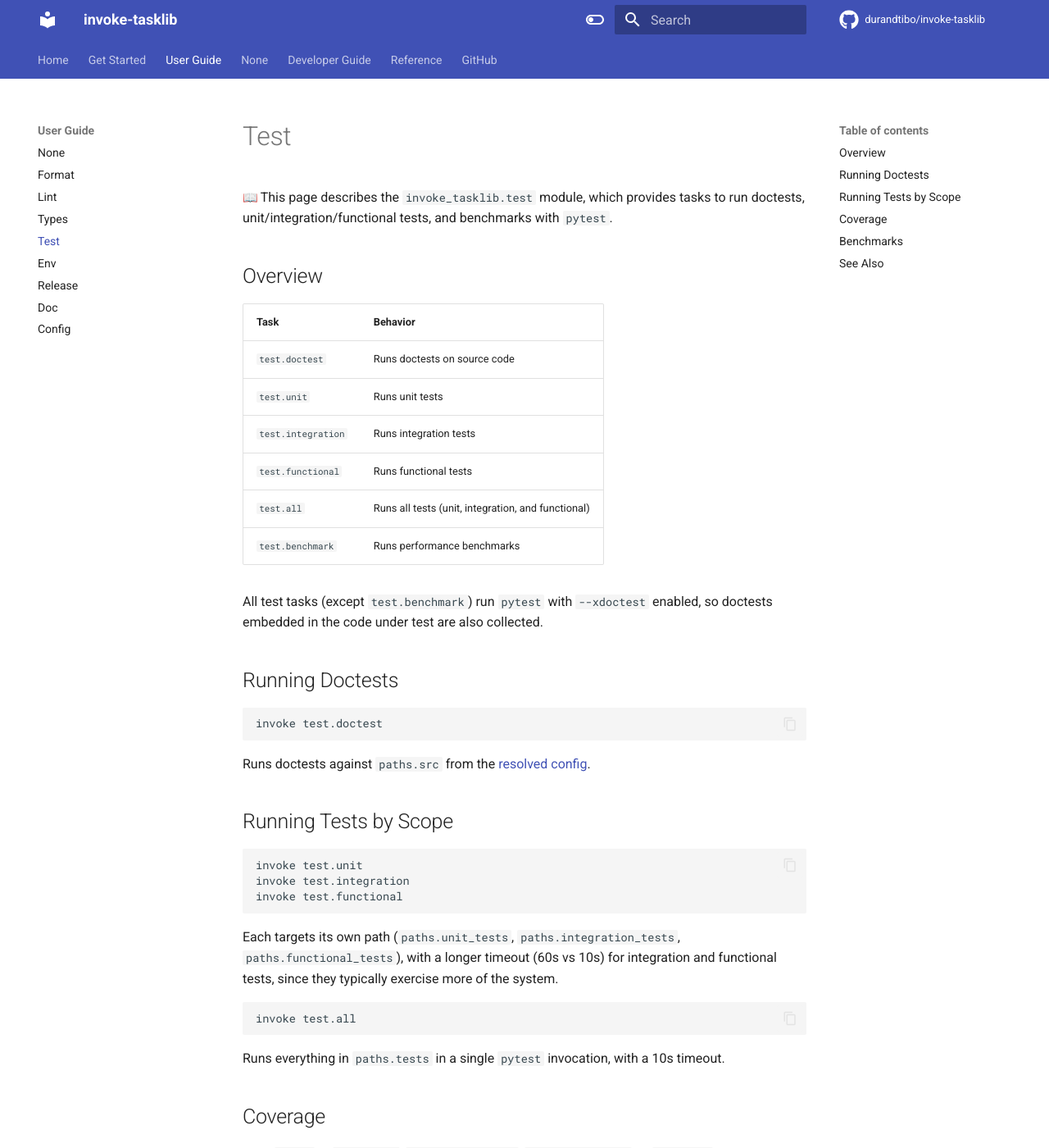
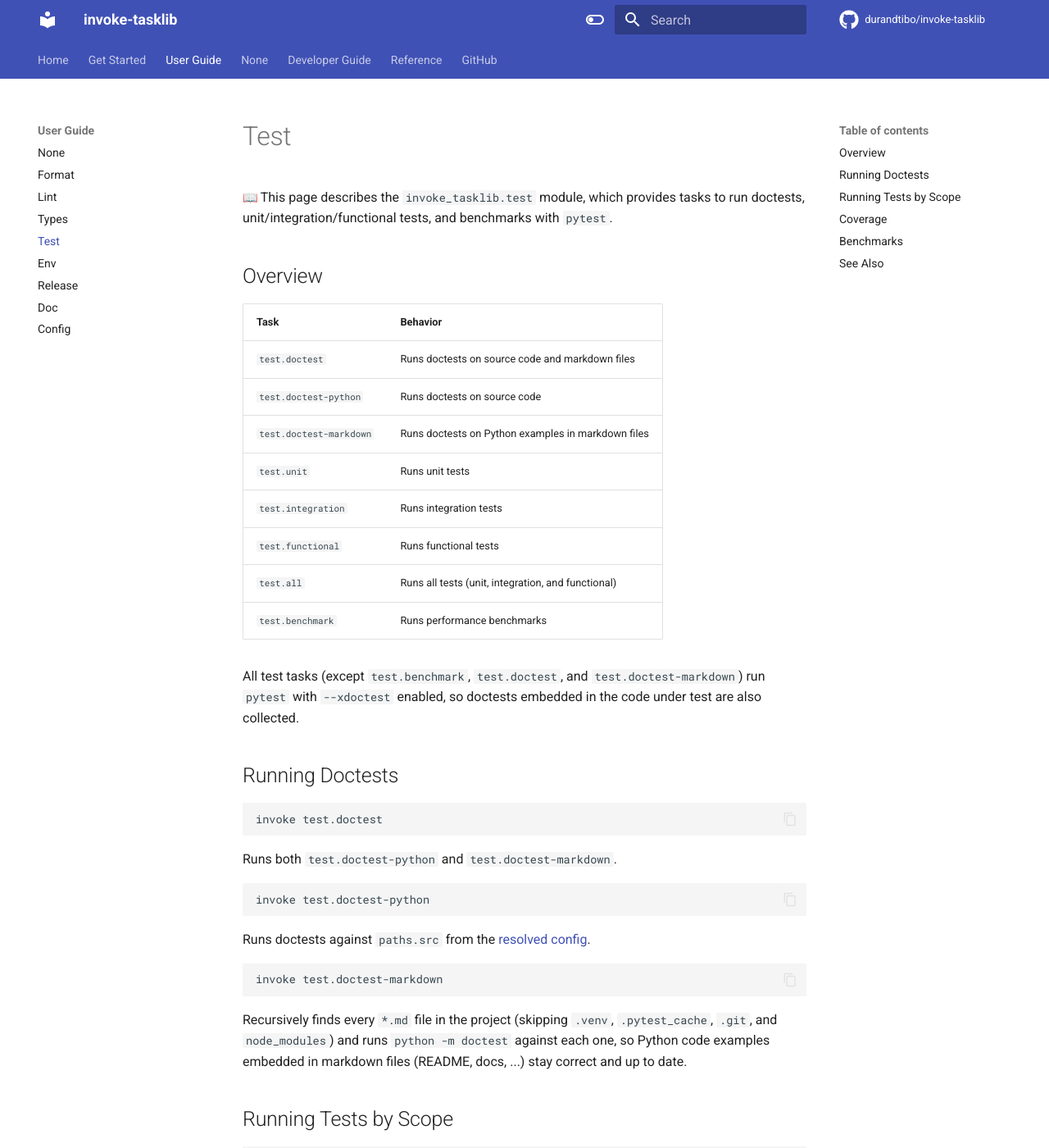
Before and after one commit to durandtibo/invoke-tasklib, an MkDocs documentation site: the page built from docs/docs/uguide/test.md, in a window 1280 px wide and 1400 px high. Shown: the whole window at 82% size. Built offline with MkDocs 1.6.1 and Material for MkDocs 9.7.7, drawn with Linux system fonts in a browser that asks for light colours; emoji names are drawn with the system emoji font; comment, search, counter and statistics services are not loaded; the version menu is left out.

Commit message:
Improve `doctest`

````diff
--- a/docs/docs/uguide/test.md
+++ b/docs/docs/uguide/test.md
@@ -5,17 +5,19 @@ doctests, unit/integration/functional tests, and benchmarks with `pytest`.
 
 ## Overview
 
-| Task               | Behavior                                           |
-| ------------------ | -------------------------------------------------- |
-| `test.doctest`     | Runs doctests on source code                       |
-| `test.unit`        | Runs unit tests                                    |
-| `test.integration` | Runs integration tests                             |
-| `test.functional`  | Runs functional tests                              |
-| `test.all`         | Runs all tests (unit, integration, and functional) |
-| `test.benchmark`   | Runs performance benchmarks                        |
+| Task                     | Behavior                                             |
+| ------------------------ | ----------------------------------------------------- |
+| `test.doctest`           | Runs doctests on source code and markdown files      |
+| `test.doctest-python`    | Runs doctests on source code                         |
+| `test.doctest-markdown`  | Runs doctests on Python examples in markdown files   |
+| `test.unit`              | Runs unit tests                                      |
+| `test.integration`       | Runs integration tests                               |
+| `test.functional`        | Runs functional tests                                |
+| `test.all`               | Runs all tests (unit, integration, and functional)   |
+| `test.benchmark`         | Runs performance benchmarks                          |
 
-All test tasks (except `test.benchmark`) run `pytest` with `--xdoctest` enabled, so doctests
-embedded in the code under test are also collected.
+All test tasks (except `test.benchmark`, `test.doctest`, and `test.doctest-markdown`) run `pytest`
+with `--xdoctest` enabled, so doctests embedded in the code under test are also collected.
 
 ## Running Doctests
 
@@ -23,7 +25,21 @@ embedded in the code under test are also collected.
 invoke test.doctest
 ```
 
+Runs both `test.doctest-python` and `test.doctest-markdown`.
+
+```shell
+invoke test.doctest-python
+```
+
 Runs doctests against `paths.src` from the [resolved config](config.md).
+
+```shell
+invoke test.doctest-markdown
+```
+
+Recursively finds every `*.md` file in the project (skipping `.venv`, `.pytest_cache`, `.git`,
+and `node_modules`) and runs `python -m doctest` against each one, so Python code examples
+embedded in markdown files (README, docs, ...) stay correct and up to date.
 
 ## Running Tests by Scope
 
````
Also changed, not shown: docs/docs/index.md (+2 -1 lines), README.md, 2 other files.
